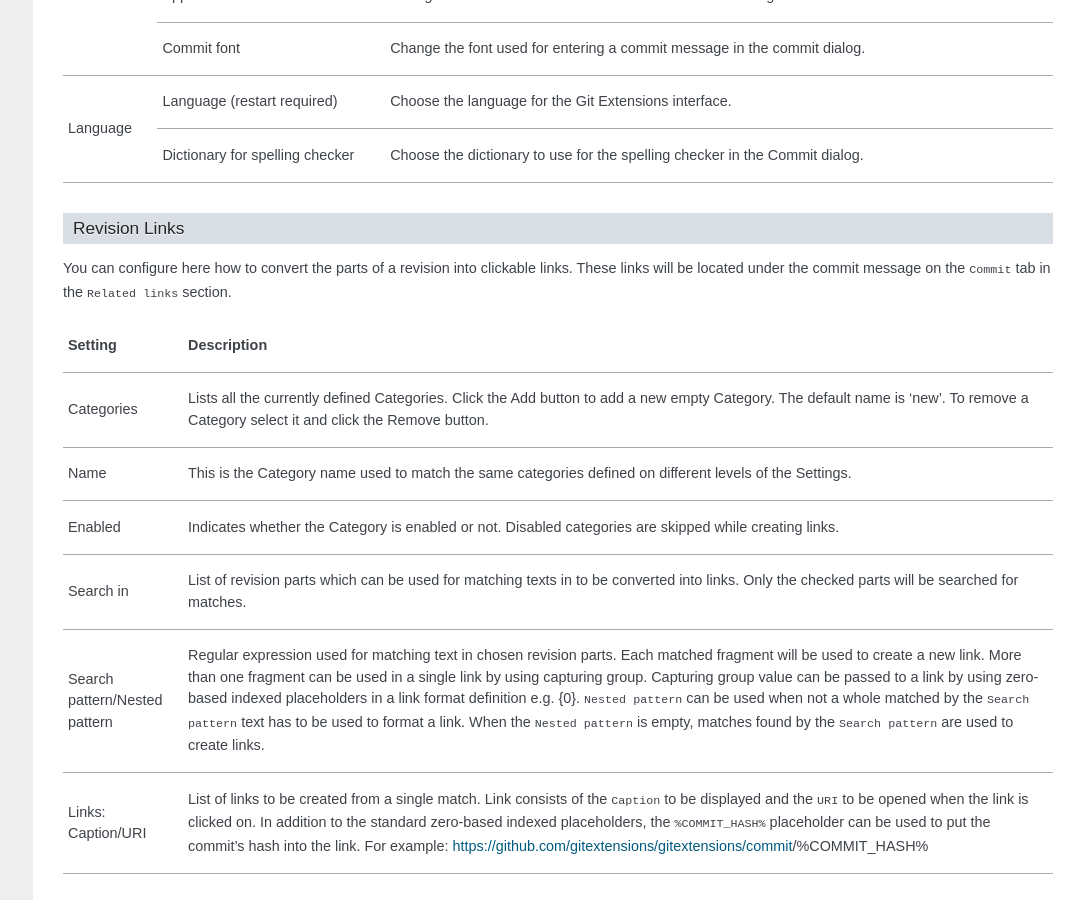
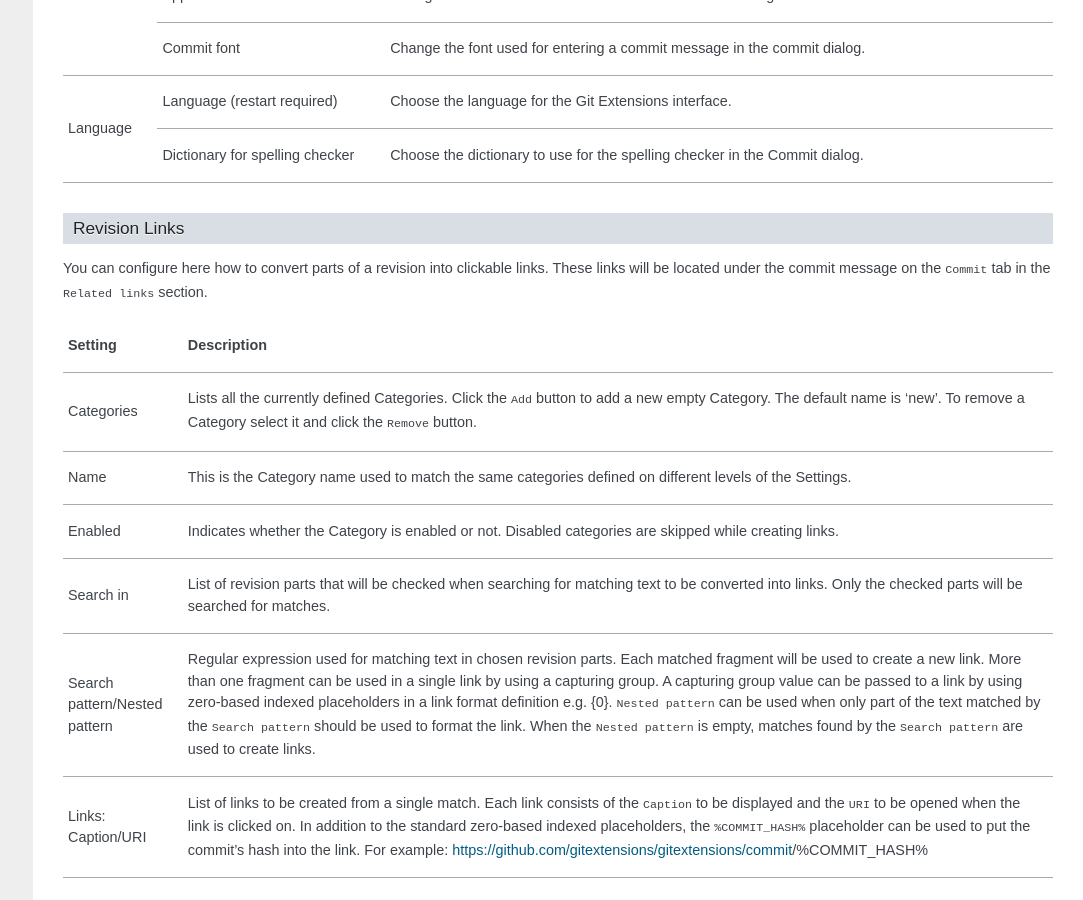
Before and after one commit to martinqt/GitExtensionsDoc, a Sphinx documentation site: the page built from source/getting_started.rst, in a window 1280 px wide and 900 px high, scrolled down 8602 px. Shown: the whole window, without its empty margins (197-1280 px from the left). Built offline with Sphinx 7.4.7, drawn with Linux system fonts in a browser that asks for light colours.

Commit message:
Fixes acording to @pmme review.

```diff
--- a/source/getting_started.rst
+++ b/source/getting_started.rst
@@ -316,19 +316,20 @@
 |Enabled                                            | Indicates whether the Category is enabled or not. Disabled categories are  |
 |                                                   | skipped while creating links.                                              |
 +---------------------------------------------------+----------------------------------------------------------------------------+
-|Search in                                          | List of revision parts which can be used for matching texts in to be       |
-|                                                   | converted into links. Only the checked parts will be searched for matches. |
+|Search in                                          | List of revision parts that will be checked when searching for matching    |
+|                                                   | text to be converted into links. Only the checked parts will be searched   |
+|                                                   | for matches.                                                               |
 +---------------------------------------------------+----------------------------------------------------------------------------+
 |Search pattern/Nested pattern                      | Regular expression used for matching text in chosen revision parts.        |
 |                                                   | Each matched fragment will be used to create a new link. More than one     |
-|                                                   | fragment can be used in a single link by using capturing group. Capturing  |
-|                                                   | group value can be passed to a link by using zero-based indexed            |
+|                                                   | fragment can be used in a single link by using a capturing group.          |
+|                                                   | A capturing group value can be passed to a link by using zero-based indexed|
 |                                                   | placeholders in a link format definition e.g. {0}. ``Nested pattern`` can  |
-|                                                   | be used when not a whole matched by the ``Search pattern`` text has to be  |
-|                                                   | used to format a link. When the ``Nested pattern`` is empty, matches       |
-|                                                   | found by the ``Search pattern`` are used to create links.                  |
+|                                                   | be used when only part of the text matched by the ``Search pattern``       |
+|                                                   | should be used to format the link. When the ``Nested pattern`` is empty,   |
+|                                                   | matches found by the ``Search pattern`` are used to create links.          |
 +---------------------------------------------------+----------------------------------------------------------------------------+
-|Links: Caption/URI                                 | List of links to be created from a single match. Link consists of          |
+|Links: Caption/URI                                 | List of links to be created from a single match. Each link consists of     |
 |                                                   | the ``Caption`` to be displayed and the ``URI`` to be opened when the link |
 |                                                   | is clicked on. In addition to the standard zero-based indexed placeholders,|
 |                                                   | the ``%COMMIT_HASH%`` placeholder can be used to put the commit's hash into|
```
Also changed, not shown: other parts of source/getting_started.rst (+3 -3 lines).
